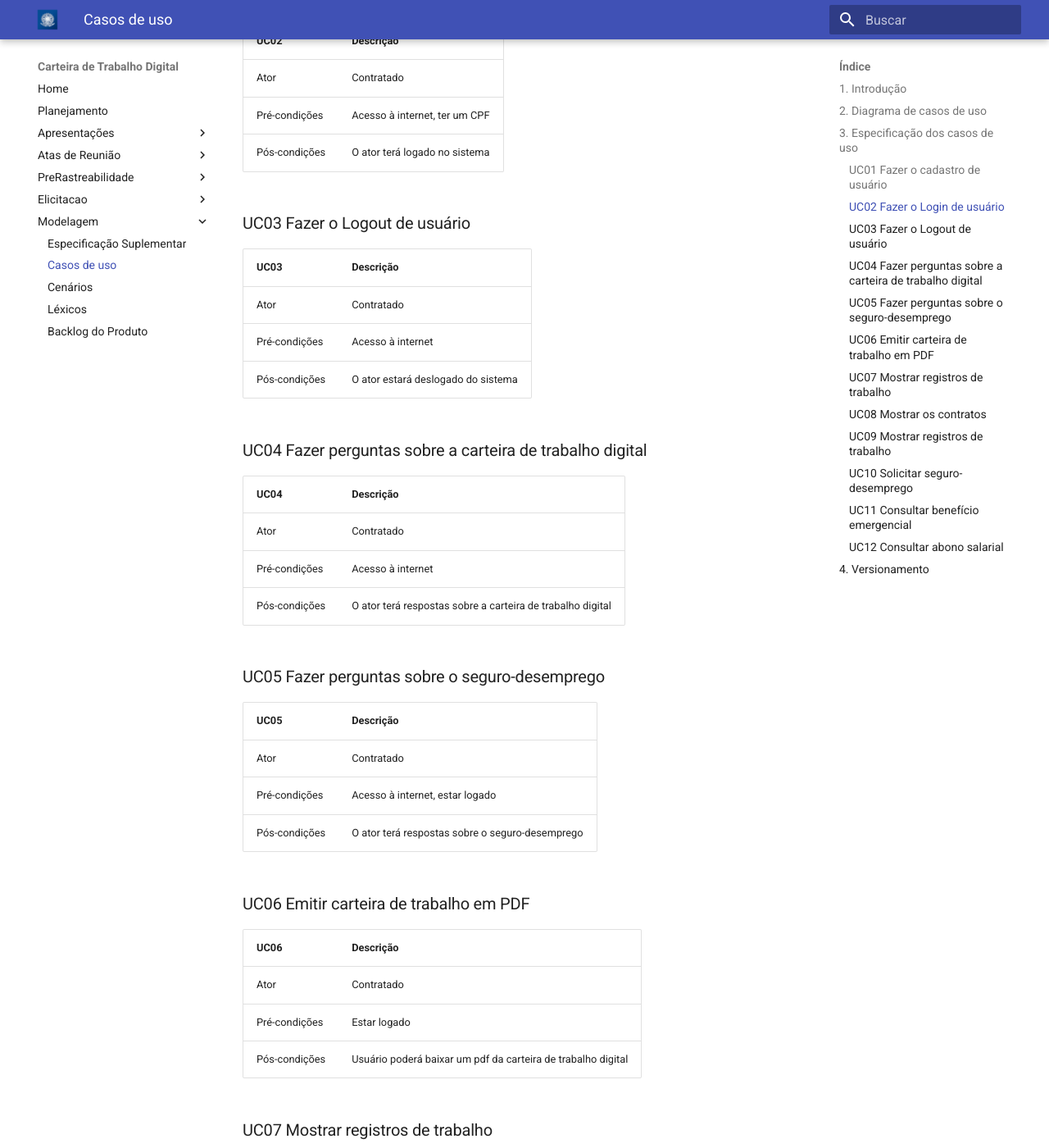
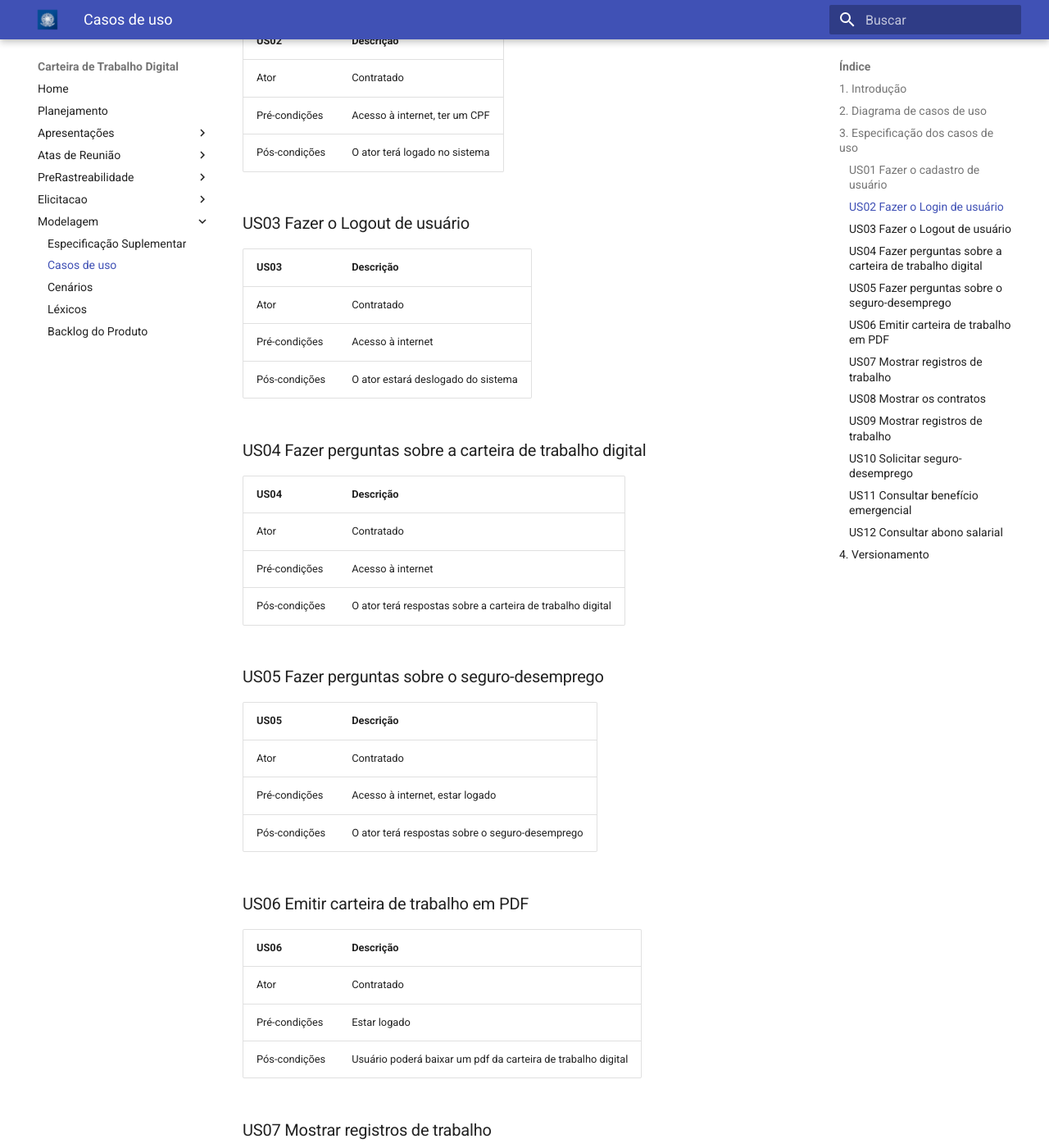
Before and after one commit to Requisitos-de-Software/2021.1-CarteiradeTrabalhoDigital, an MkDocs documentation site: the page built from docs/modelagem/casos-de-uso.md, in a window 1280 px wide and 1400 px high, scrolled down 1749 px. Shown: the whole window at 82% size. Built offline with MkDocs 1.6.1 and Material for MkDocs 9.7.7, drawn with Linux system fonts in a browser that asks for light colours; some of the changed text lies outside the part shown.

Commit message:
Update casos-de-uso.md

```diff
--- a/docs/modelagem/casos-de-uso.md
+++ b/docs/modelagem/casos-de-uso.md
@@ -13,97 +13,97 @@
 
 ## 3. Especificação dos casos de uso
 
-### UC01 Fazer o cadastro de usuário
+### US01 Fazer o cadastro de usuário
 
-|   UC01   | Descrição |
+|   US01   | Descrição |
 | -------- | --------- |
 | Ator | Contratado |
 | Pré-condições| Acesso à internet, ter um CPF |
 | Pós-condições| O ator terá logado no sistema |
 
-### UC02 Fazer o Login de usuário
+### US02 Fazer o Login de usuário
 
-|   UC02   | Descrição |
+|   US02   | Descrição |
 | -------- | --------- |
 | Ator | Contratado |
 | Pré-condições| Acesso à internet, ter um CPF |
 | Pós-condições| O ator terá logado no sistema |
 
-### UC03 Fazer o Logout de usuário
+### US03 Fazer o Logout de usuário
 
-|   UC03   | Descrição |
+|   US03   | Descrição |
 | -------- | --------- |
 | Ator | Contratado |
 | Pré-condições| Acesso à internet |
 | Pós-condições|  O ator estará deslogado do sistema |
 
-### UC04 Fazer perguntas sobre a carteira de trabalho digital
+### US04 Fazer perguntas sobre a carteira de trabalho digital
 
-|   UC04   | Descrição |
+|   US04   | Descrição |
 | -------- | --------- |
 | Ator | Contratado |
 | Pré-condições| Acesso à internet |
 | Pós-condições| O ator terá respostas sobre a carteira de trabalho digital |
 
-### UC05 Fazer perguntas sobre o seguro-desemprego
+### US05 Fazer perguntas sobre o seguro-desemprego
 
-|   UC05   | Descrição |
+|   US05   | Descrição |
 | -------- | --------- |
 | Ator | Contratado |
 | Pré-condições| Acesso à internet, estar logado |
 | Pós-condições| O ator terá respostas sobre o seguro-desemprego |
 
-### UC06 Emitir carteira de trabalho em PDF
+### US06 Emitir carteira de trabalho em PDF
 
-|   UC06   | Descrição |
+|   US06   | Descrição |
 | -------- | --------- |
 | Ator | Contratado |
 | Pré-condições| Estar logado |
 | Pós-condições| Usuário poderá baixar um pdf da carteira de trabalho digital |
 
-### UC07 Mostrar registros de trabalho
+### US07 Mostrar registros de trabalho
 
-|   UC07   | Descrição |
+|   US07   | Descrição |
 | -------- | --------- |
 | Ator | Contratado |
 | Pré-condições| Estar logado |
 | Pós-condições| O ator pode consultar seus registros de trabalho |
 
-### UC08 Mostrar os contratos
+### US08 Mostrar os contratos
 
-|   UC08   | Descrição |
+|   US08   | Descrição |
 | -------- | --------- |
 | Ator | Contratado |
 | Pré-condições| Acesso à internet, estar logado |
 | Pós-condições| O ator pode consultar seus contratos |
 
-### UC09 Mostrar registros de trabalho
+### US09 Mostrar registros de trabalho
 
-|   UC09   | Descrição |
+|   US09   | Descrição |
 | -------- | --------- |
 | Ator | Contratado |
 | Pré-condições| Acesso à internet, estar logado |
 | Pós-condições| O ator pode consultar seus registros de trabalho |
 
-### UC10 Solicitar seguro-desemprego
+### US10 Solicitar seguro-desemprego
 
-|   UC10   | Descrição |
+|   US10   | Descrição |
 | -------- | --------- |
 | Ator | Contratado |
 | Pré-condições| Acesso à internet, estar logado|
 | Pós-condições| O ator terá seu seguro-desemprego solicitado |
 
-### UC11 Consultar benefício emergencial
+### US11 Consultar benefício emergencial
 
-|   UC11   | Descrição |
+|   US11   | Descrição |
 | -------- | --------- |
 | Ator | Contratado |
 | Pré-condições| Acesso à internet, estar logado |
 | Pós-condições| O ator pode ver seu benefício emergencial |
 
-### UC12 Consultar abono salarial
+### US12 Consultar abono salarial
 
-|   UC12   | Descrição |
+|   US12   | Descrição |
 | -------- | --------- |
 | Ator | Contratado |
 | Pré-condições| Acesso à internet, estar logado |
```
